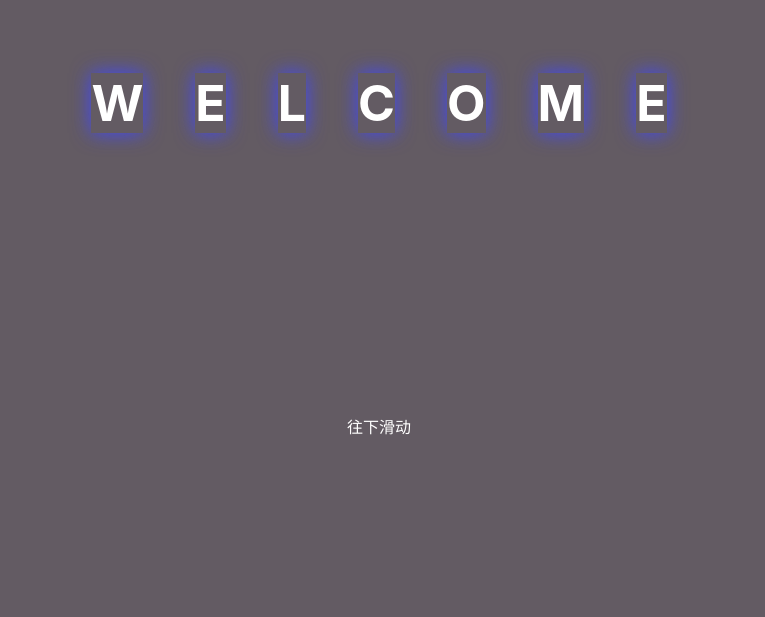
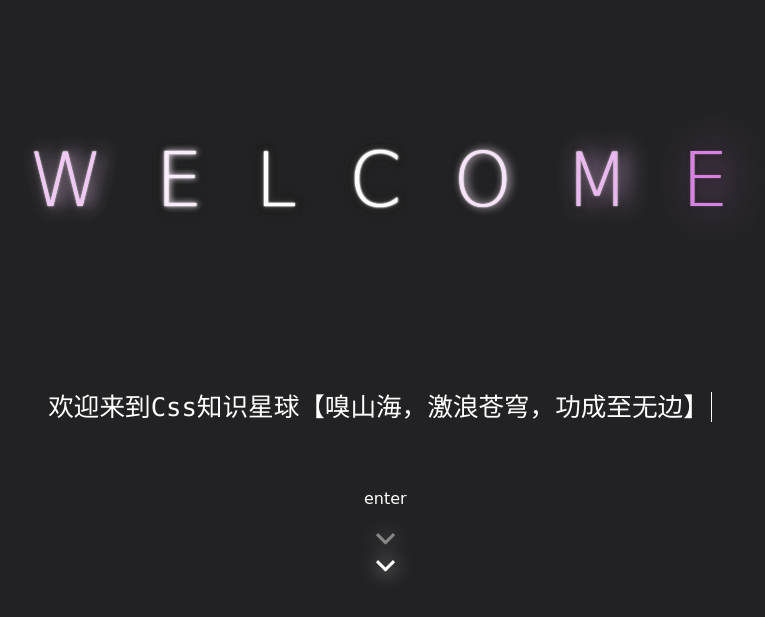
Before and after one commit to YihaoCCC/css-demo, a Vue app: page /#/ in a window 1280 px wide. Shown: the part 135-752 px from the top of the page, without its empty margins (261-1026 px from the left). Built offline with nearby package versions, Linux system fonts and the light colour scheme.

Commit message:
✨ feat(门户): 新增文字特效、主页特效

```diff
--- a/src/components/Layout.vue
+++ b/src/components/Layout.vue
@@ -2,7 +2,7 @@
   <div class="layout">
 
     <div class="leftBar">
-      <div class="leftHeader">
+      <div class="leftHeader" @click="goDoor">
         <div class="logo">
           C
         </div>
@@ -29,6 +29,13 @@
 <script lang="ts" setup>
 import LeftBarItem from './LeftBarItem.vue';
 import Header from './Header.vue';
+import { useRouter } from 'vue-router';
+
+const router = useRouter()
+
+const goDoor = () => {
+  router.push('/')
+}
 
 </script>
 
--- a/src/views/doorIndex/index.scss
+++ b/src/views/doorIndex/index.scss
@@ -1,54 +1,194 @@
-
 .door {
     color: #fff;
+    font-family: Comic Sans MS, Helvetica Neue, Microsoft Yahei, -apple-system, sans-serif;
+
     .fixContent {
         width: 100%;
         height: 100vh;
         text-align: center;
-        background-color: rgba( #d7c0c0,  0.4);
-        animation: backgroundChange 10s infinite ease-in-out;
+        background-color: rgba(#333, 0.4);
         position: fixed;
         top: 0;
         left: 0;
-        z-index: -1;
         display: flex;
         flex-direction: column;
         align-items: center;
         justify-content: center;
         .welcome {
             color: #fff;
-            font-weight: bolder;
-            font-size: 50px;
+            font-size: 4.7rem;
+            font-weight: 200;
+            padding-top: 180px;
+            animation: shining 2s ease-in-out infinite alternate;
+
             span {
                 margin: 0 26px;
                 background: transparent;
-                box-shadow: 0 0 20px var(--main-color);
+                color: #fff;
+                animation: fontBackColor 2s ease-in-out infinite alternate;
+                animation-delay: calc(var(--mystyle)*0.3s);
+
             }
         }
+
+        .info {
+            margin-top: 200px;
+            color: white;
+            font-size: 1.6em;
+            width: 26em;
+            height: 1.2em;
+            line-height: 1.2em;
+            border-right: 1px solid transparent;
+            animation: typing 2s steps(42, end), blink-caret .75s step-end infinite;
+            font-family: Consolas, Monaco;
+            word-break: break-all;
+            overflow: hidden;
+        }
+
         .footer {
-            margin-top: 300px;
+            margin-top: 100px;
+            height: 20px;
+            width: 100px;
+            position: relative;
+            display: flex;
+            align-items: center;
+            justify-content: center;
+            .arrow:after, .arrow:before {
+                background: #fff;
+                content: "";
+                display: block;
+                height: 3px;
+                position: absolute;
+                top: 0;
+                left: 0;
+                width: 13px;
+                box-shadow: 1px 1px 20px 0 #fff;
+            }
+            .arrow:before {
+                transform: rotate(45deg) translateX(-10%);
+                transform-origin: top left;
+            }
+            .arrow:after {
+                transform: rotate(-45deg) translateX(10%);
+                transform-origin: top right;
+            }
+            .arrow-1 {
+                animation: arrow-movement 3s ease-in-out infinite;
+            }
+            .arrow-2 {
+                animation: arrow-movement 3s 1s ease-in-out infinite;
+            }
+            .arrow-3 {
+                animation: arrow-movement 3s 2s ease-in-out infinite;
+            }
+            .arrow {
+                position: absolute;
+                top: 50px;
+                transform-origin: 50% 50%;
+                transform: translate3d(-50%,0,0);
+            }
+            .enter {
+                position: absolute;
+                top: -35px;
+                left: 35px;
+            }
         }
     }
+
     .secondFloor {
         width: 100%;
         height: 100vh;
         margin-top: 100vh;
         background-color: var(--theme-background);
-
+        display: flex;
+        align-items: center;
+        justify-content: center;
+    }
+    .show {
+        animation: showFloor 2s ease forwards;
     }
 }
 
-@keyframes backgroundChange {
+// 欢迎文字颜色与背景渐变
+@keyframes fontBackColor {
     to {
-        filter: hue-rotate(360deg);
+        color: var(--main-color);
+        text-shadow: 20px 0 70px var(--main-color);
     }
 }
 
-@keyframes fontBackColor {
-    from {
+// 文字模糊效果
 
+@keyframes shining {
+
+    0% {
+        text-shadow: 0 0 1px #fff, 0 0 2px #fff, 0 0 3px #fff, 0 0 5px #333, 0 0 8px #333, 0 0 9px #333, 0 0 10px #333, 0 0 15px #333;
     }
-    to {
 
+    100% {
+        text-shadow: 0 0 0.5px #fff, 0 0 1px #fff, 0 0 1.5px #fff, 0 0 2px #333, 0 0 4px #333, 0 0 5px #333, 0 0 6px #333, 0 0 8px #333;
     }
 }
+
+// 下标指引动画
+
+@keyframes arrow-movement {
+    0% {
+        opacity: 0;
+        top: 0;
+    }
+    70% {
+        opacity: 1;
+    }
+    100% {
+        opacity: 0;
+    }
+}
+
+// 二层内容进入动画
+@keyframes showFloor {
+    0% {
+        opacity: 0;
+    }
+    50% {
+        transform: translateY(-60vh);
+        opacity: 0.5;
+    }
+    60% {
+        transform: translateY(-70vh);
+        opacity: 0.75;
+    }
+    70% {
+        transform: translateY(-55vh);
+        opacity: 0.75;
+    }
+    100% {
+        transform: translateY(-100vh);
+        opacity: 1;
+    }
+}
+
+
+/* 打印效果 */
+@keyframes typing {
+    from {
+        width: 0;
+    }
+
+    to {
+        width: 21em;
+    }
+}
+
+/* 光标 */
+@keyframes blink-caret {
+
+    from,
+    to {
+        border-color: transparent;
+    }
+
+    50% {
+        border-color: currentColor;
+    }
+}
--- a/src/views/doorIndex/index.vue
+++ b/src/views/doorIndex/index.vue
@@ -2,19 +2,28 @@
     <div class="door">
         <div class="fixContent">
             <div class="welcome">
-                <span>W</span>
-                <span>E</span>
-                <span>L</span>
-                <span>C</span>
-                <span>O</span>
-                <span>M</span>
-                <span>E</span>
+                <span style="--mystyle:1">W</span>
+                <span style="--mystyle:2">E</span>
+                <span style="--mystyle:3">L</span>
+                <span style="--mystyle:4">C</span>
+                <span style="--mystyle:5">O</span>
+                <span style="--mystyle:6">M</span>
+                <span style="--mystyle:7">E</span>
             </div>
-            <div class="footer">
-                往下滑动
+            <div class="info">
+                欢迎来到Css知识星球【嗅山海，激浪苍穹，功成至无边】
+            </div>
+            <div class="footer" @click="addClass">
+                <div class="enter" >
+                    enter
+                </div>
+                <div class="arrow arrow-1"></div>
+
+                <div class="arrow arrow-2" ></div>
+                <div class="arrow arrow-3" ></div>
             </div>
         </div>
-        <div class="secondFloor">
+        <div class="secondFloor" :class="showSecondFloor ?'show' : '' ">
             <div>
                 <button class="my-fly-button" @click="goHome">
                     <div class="svg-wrapper-1">
@@ -35,11 +44,17 @@
 
 <script lang="ts" setup>
     import { useRouter } from "vue-router";
+    import { ref } from "vue";
+    const router = useRouter()
 
-    const router = useRouter()
+    const showSecondFloor = ref(false)
 
     const goHome = () => {
         router.push('/home')
+    }
+
+    const addClass = () => {
+        showSecondFloor.value = true
     }
 </script>
 
--- a/src/views/input/input-one/input1.scss
+++ b/src/views/input/input-one/input1.scss
@@ -15,6 +15,7 @@
         &:focus, &:valid {
             border: 2px solid var(--main-color);
             & ~ label {
+                color: var(--main-color);
                 transform: translateY(-20px) translateX(-5px);
                 font-size: 12px;
                 border-radius: 4px;
```
